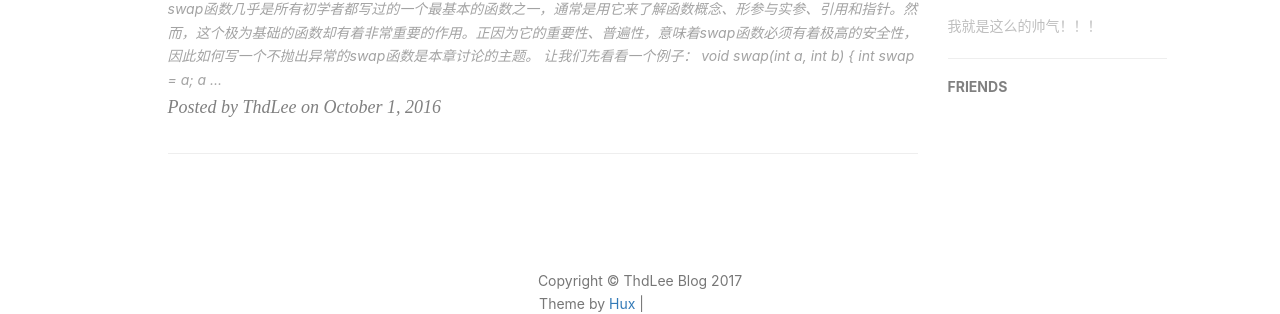
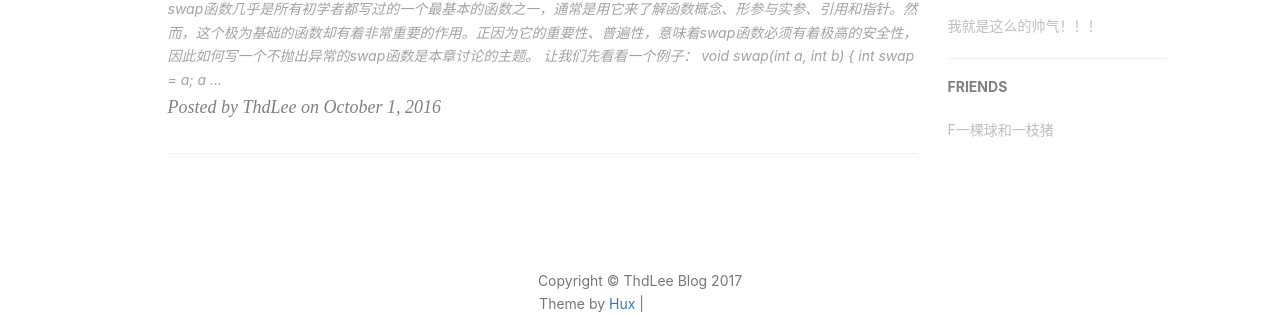
Before and after one commit to kehuizhao/kehuizhao.github.io, a Jekyll site: the page built from index.html, in a window 1280 px wide. Shown: the part 807-1121 px from the top of the page. Built offline with Jekyll 4.4.1, drawn with Linux system fonts in a browser that asks for light colours; nearby versions of some CDN libraries; the list of posts is cut into pages by our own code; comment, search, counter and statistics services are not loaded; grey boxes are pictures that could not be loaded.

Commit message:
Add friend link

```diff
--- a/_config.yml
+++ b/_config.yml
@@ -83,5 +83,8 @@ featured-condition-size: 0              # A tag will be featured if the size of
 
 # Friends
 friends: [
-
+   {
+        title: "F一棵球和一枝猪",
+        href: "http://www.cnblogs.com/chunzhulovefeiyue/"
+    }
 ]
```
